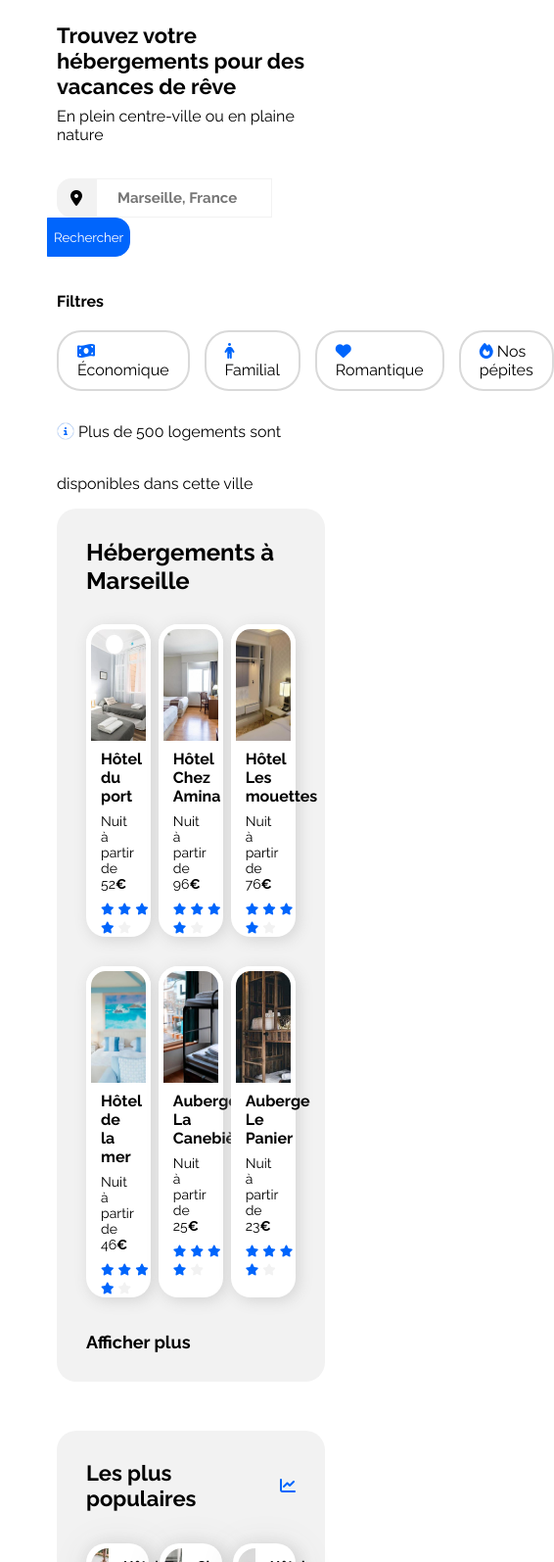
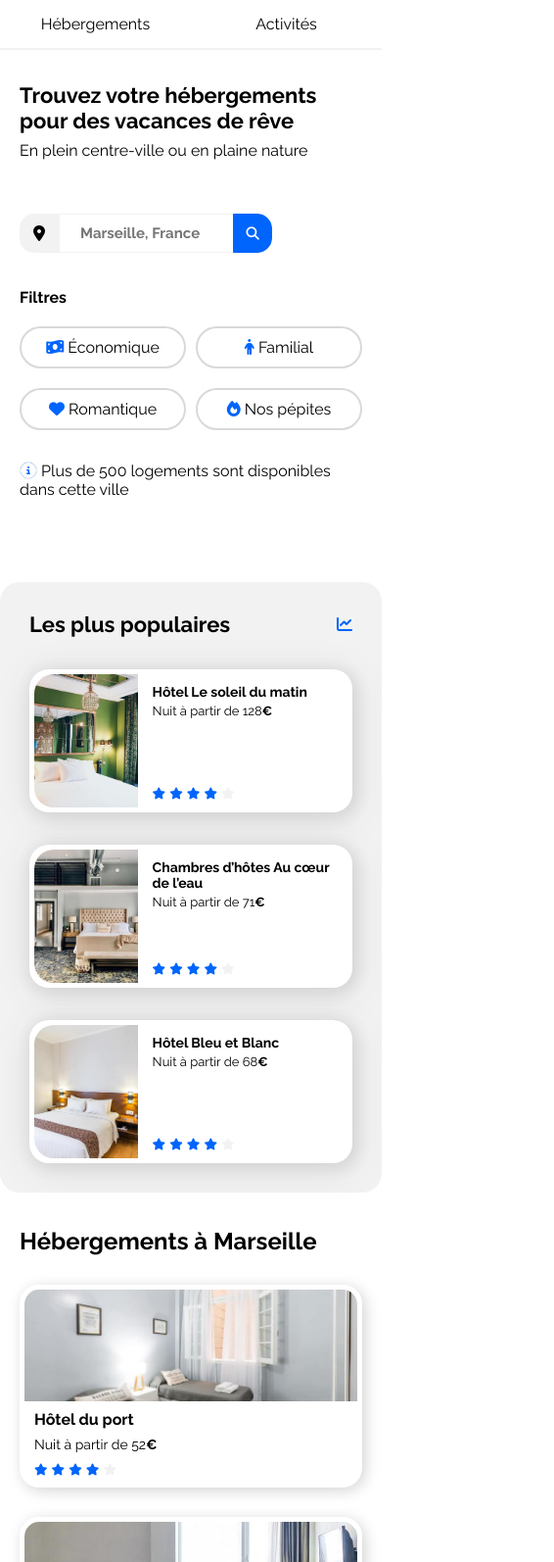
Before and after one commit to Pierre-Alexandre-10/BookiOpenClassrooms, a plain HTML site: page index.html in a window 390 px wide. Shown: the part 60-1654 px from the top of the page at 98% size, 566 px wide, since content can reach past the window. Drawn offline with Linux system fonts and the light colour scheme.

Commit message:
Implémentation media queries mobile

```diff
--- a/css/style.css
+++ b/css/style.css
@@ -449,3 +449,209 @@ h1 {
         min-height: 270px;
     }
 }
+
+@media (max-width: 767.98px) {
+    .main-container {
+        padding: 0;
+    }
+
+    /*********** Header ************/
+
+    body {
+        max-width: 767.98px;
+        margin: 0;
+    }
+
+    header {
+        flex-direction: column;
+        justify-content: center;
+    }
+
+    .logo_booki_header {
+        margin-top: 15px;
+        margin-bottom: 15px;
+    }
+
+    header a {
+        display: flex;
+        justify-content: center;
+    }
+
+    .list_header {
+        justify-content: center;
+    }
+
+    .list_header li {
+        width: 50%;
+        text-align: center;
+    }
+
+    .hebergements_header,
+    .hebergements_header__activity {
+        margin-right: 0;
+        padding-bottom: 15px;
+        border-bottom: 2px solid var(--main-bg-color);
+    }
+
+    .hebergements_header:hover {
+        padding-bottom: 15px;
+        color: var(--main-color);
+        border-bottom: 2px solid #0065fc;
+    }
+
+    .hebergements_header__activity:hover {
+        padding-bottom: 15px;
+        color: var(--main-color);
+        border-bottom: 2px solid #0065fc;
+        border-top: unset;
+    }
+
+    .list_header a:hover {
+        color: unset;
+        border-top: unset;
+    }
+
+    .nav_header {
+        width: 100%;
+    }
+
+    .main_title {
+        padding: 20px;
+    }
+
+    /******** Searchbar *********/
+
+    .main_searchbar {
+        padding: 0 20px;
+    }
+
+    .main__searchbar__group__button {
+        display: none;
+    }
+
+    .main__searchbar__group__logo {
+        display: unset;
+        height: 40px;
+        width: 40px;
+        position: relative;
+        right: 10px;
+        bottom: 1.5px;
+        color: white;
+        background-color: #0065fc;
+        border: 1px solid var(--main-color);
+        border-radius: 0 15px 15px 0;
+    }
+
+    .main__searchbar__group__logo i {
+        color: white;
+    }
+
+    /******** Filters *********/
+
+    .filter_cards {
+        padding: 0 20px;
+    }
+
+    .list_filter {
+        display: grid;
+        grid-template-columns: 1fr 1fr;
+        gap: 20px 10px;
+    }
+
+    .list_filter li {
+        margin: 0;
+        text-align: center;
+    }
+
+    .info__section {
+        padding: 0 20px;
+        margin-bottom: 35px;
+    }
+
+    .information i {
+        margin: 0;
+    }
+
+    /******* Hebergements and populaires *********/
+
+    .hebergements-and-populaires {
+        flex-direction: column-reverse;
+    }
+
+    /********* Hébergements ********/
+
+    .hebergements-and-populaires .hebergements {
+        background-color: white;
+        margin-top: 15px;
+        padding: 20px;
+    }
+
+    .hebergements__cardsection {
+        flex-direction: column;
+    }
+
+    .hebergements__card {
+        width: 100%;
+    }
+
+    .hebergements__morecontent a {
+        display: none;
+    }
+
+    .margin__bottom {
+        margin-bottom: 0;
+    }
+
+    /*********** Populaires *********/
+
+    .populaires {
+        width: 100%;
+    }
+
+    .populaires-cards {
+        flex-direction: column;
+        width: 100%;
+    }
+    .populaires-cards a {
+        width: 100%;
+    }
+
+    /* .populaires-cards img {
+        width: 100%;
+    } */
+
+    /*********  Activités **********/
+
+    .activity__cardsection {
+        flex-direction: column;
+    }
+
+    .activity__cardsection__card {
+        width: 100%;
+        margin-bottom: 15px;
+    }
+
+    .margin__bottom {
+        margin-bottom: 0;
+    }
+
+    .activity__cardsection__card img {
+        height: 141px;
+    }
+
+    .activity__cardsection__card {
+        min-height: 100px;
+    }
+
+    /****** Footer *******/
+
+    .footer__nav {
+        width: 80%;
+        padding: 30px;
+    }
+
+    .footer {
+        width: 100%;
+        flex-direction: column;
+    }
+}
```
